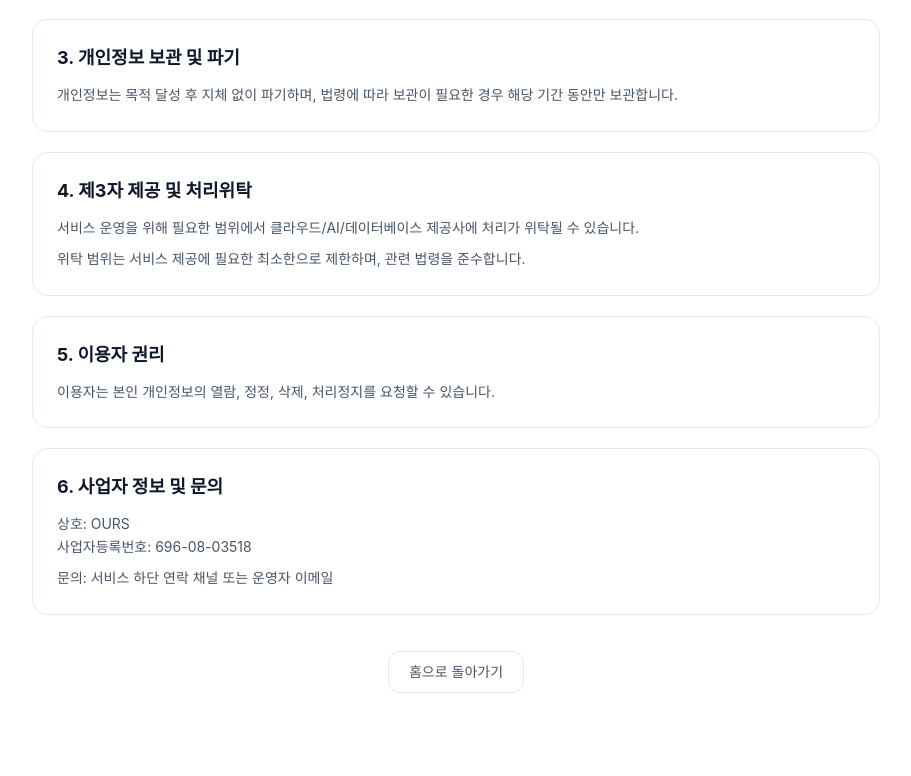
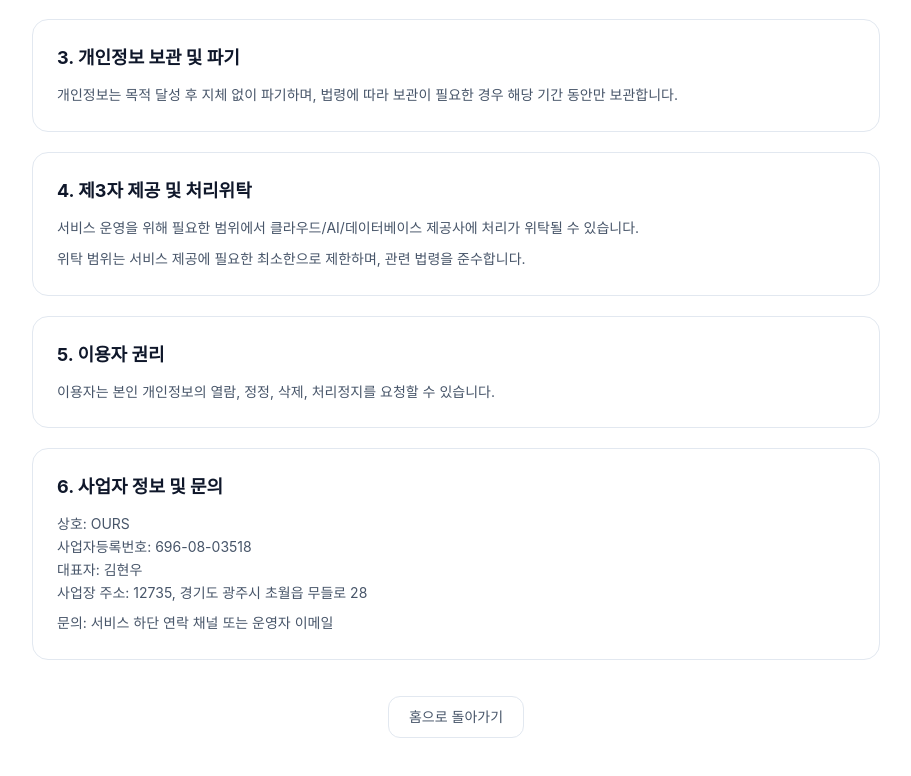
Before and after one commit to hyunw2o/ours-homepage, a Next.js app: page /privacy in a window 1280 px wide. Shown: the part 657-1433 px from the top of the page, without its empty margins (184-1095 px from the left). Built offline with nearby package versions, Linux system fonts and the light colour scheme; a web font is replaced by a local one.

Commit message:
feat(homepage): add representative/address footer info and update hero title

```diff
--- a/pages/en.js
+++ b/pages/en.js
@@ -4,6 +4,8 @@ import { useEffect, useRef, useState } from 'react'
 
 const MALLOC24_URL = process.env.NEXT_PUBLIC_MALLOC24_URL || 'https://malloc24.vercel.app'
 const BUSINESS_REG_NUMBER = process.env.NEXT_PUBLIC_BUSINESS_REG_NUMBER || '696-08-03518'
+const REPRESENTATIVE_NAME = process.env.NEXT_PUBLIC_REPRESENTATIVE_NAME || 'Hyunwoo Kim'
+const BUSINESS_ADDRESS = process.env.NEXT_PUBLIC_BUSINESS_ADDRESS || '12735, 28 Mudeul-ro, Chowol-eup, Gwangju-si, Gyeonggi-do, Republic of Korea'
 
 function ThemeToggle({ darkMode, setDarkMode }) {
   return (
@@ -217,9 +219,12 @@ export default function Home({ darkMode, setDarkMode }) {
               <span className="text-xs font-medium text-slate-600 dark:text-slate-400">Building AI Tools</span>
             </div>
 
-            <h1 className="text-5xl sm:text-6xl md:text-7xl lg:text-8xl font-bold text-slate-900 dark:text-white tracking-tight mb-6">
-              OURS
+            <h1 className="text-5xl sm:text-6xl md:text-7xl lg:text-8xl font-bold text-slate-900 dark:text-white tracking-tight mb-3">
+              malloc24
             </h1>
+            <p className="text-xs sm:text-sm font-semibold tracking-[0.18em] text-slate-400 dark:text-slate-500 uppercase mb-6">
+              by OURS
+            </p>
 
             <p className="text-xl sm:text-2xl font-medium text-slate-500 dark:text-slate-400 mb-4">
               Turning AI into ours.
@@ -442,6 +447,12 @@ export default function Home({ darkMode, setDarkMode }) {
                 Business Registration No.: {BUSINESS_REG_NUMBER}
               </p>
               <p className="text-xs text-slate-400 dark:text-slate-600 mt-1">
+                Representative: {REPRESENTATIVE_NAME}
+              </p>
+              <p className="text-xs text-slate-400 dark:text-slate-600 mt-1">
+                Business Address: {BUSINESS_ADDRESS}
+              </p>
+              <p className="text-xs text-slate-400 dark:text-slate-600 mt-1">
                 Copyright 2026. OURS All rights reserved.
               </p>
             </div>
--- a/pages/index.js
+++ b/pages/index.js
@@ -4,6 +4,8 @@ import { useEffect, useRef, useState } from 'react'
 
 const MALLOC24_URL = process.env.NEXT_PUBLIC_MALLOC24_URL || 'https://malloc24.vercel.app'
 const BUSINESS_REG_NUMBER = process.env.NEXT_PUBLIC_BUSINESS_REG_NUMBER || '696-08-03518'
+const REPRESENTATIVE_NAME = process.env.NEXT_PUBLIC_REPRESENTATIVE_NAME || '김현우'
+const BUSINESS_ADDRESS = process.env.NEXT_PUBLIC_BUSINESS_ADDRESS || '12735, 경기도 광주시 초월읍 무들로 28'
 
 function ThemeToggle({ darkMode, setDarkMode }) {
   return (
@@ -217,9 +219,12 @@ export default function Home({ darkMode, setDarkMode }) {
               <span className="text-xs font-medium text-slate-600 dark:text-slate-400">Building AI Tools</span>
             </div>
 
-            <h1 className="text-5xl sm:text-6xl md:text-7xl lg:text-8xl font-bold text-slate-900 dark:text-white tracking-tight mb-6">
-              OURS
+            <h1 className="text-5xl sm:text-6xl md:text-7xl lg:text-8xl font-bold text-slate-900 dark:text-white tracking-tight mb-3">
+              malloc24
             </h1>
+            <p className="text-xs sm:text-sm font-semibold tracking-[0.18em] text-slate-400 dark:text-slate-500 uppercase mb-6">
+              by OURS
+            </p>
 
             <p className="text-xl sm:text-2xl font-medium text-slate-500 dark:text-slate-400 mb-4">
               우리의 기술이 되다.
@@ -442,6 +447,12 @@ export default function Home({ darkMode, setDarkMode }) {
                 사업자등록번호: {BUSINESS_REG_NUMBER}
               </p>
               <p className="text-xs text-slate-400 dark:text-slate-600 mt-1">
+                대표자: {REPRESENTATIVE_NAME}
+              </p>
+              <p className="text-xs text-slate-400 dark:text-slate-600 mt-1">
+                사업장 주소: {BUSINESS_ADDRESS}
+              </p>
+              <p className="text-xs text-slate-400 dark:text-slate-600 mt-1">
                 Copyright 2026. OURS All rights reserved.
               </p>
             </div>
--- a/pages/privacy.js
+++ b/pages/privacy.js
@@ -2,6 +2,8 @@ import Head from 'next/head'
 import Link from 'next/link'
 
 const BUSINESS_REG_NUMBER = process.env.NEXT_PUBLIC_BUSINESS_REG_NUMBER || '696-08-03518'
+const REPRESENTATIVE_NAME = process.env.NEXT_PUBLIC_REPRESENTATIVE_NAME || '김현우'
+const BUSINESS_ADDRESS = process.env.NEXT_PUBLIC_BUSINESS_ADDRESS || '12735, 경기도 광주시 초월읍 무들로 28'
 
 function ThemeToggle({ darkMode, setDarkMode }) {
   return (
@@ -98,6 +100,8 @@ export default function PrivacyPolicy({ darkMode, setDarkMode }) {
           <Section title="6. 사업자 정보 및 문의">
             <p>상호: OURS</p>
             <p>사업자등록번호: {BUSINESS_REG_NUMBER}</p>
+            <p>대표자: {REPRESENTATIVE_NAME}</p>
+            <p>사업장 주소: {BUSINESS_ADDRESS}</p>
             <p className="mt-2">문의: 서비스 하단 연락 채널 또는 운영자 이메일</p>
           </Section>
 
```
Also changed, not shown: 2 other files (tests, documents, lock files or other folders).
